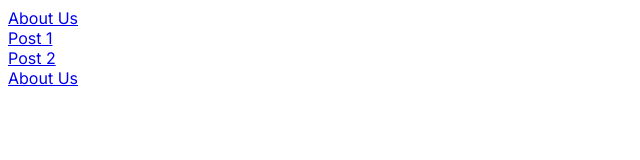
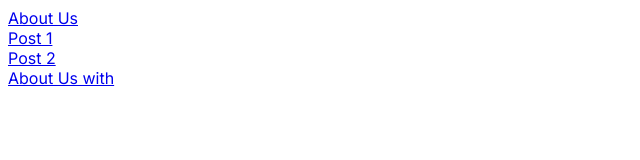
Before and after one commit to ahmetatick/nextjs-13, a Next.js app: page / in a window 1280 px wide. Shown: the top 160 px of the page, without its empty margins (0-640 px from the left). Built offline with nearby package versions, Linux system fonts and the light colour scheme.

Commit message:
may24-v3

```diff
--- a/app/page.js
+++ b/app/page.js
@@ -20,7 +20,7 @@ export default function Home() {
           },
         }}
       >
-        About Us
+        About Us with
       </Link>
     </div>
   );
```
